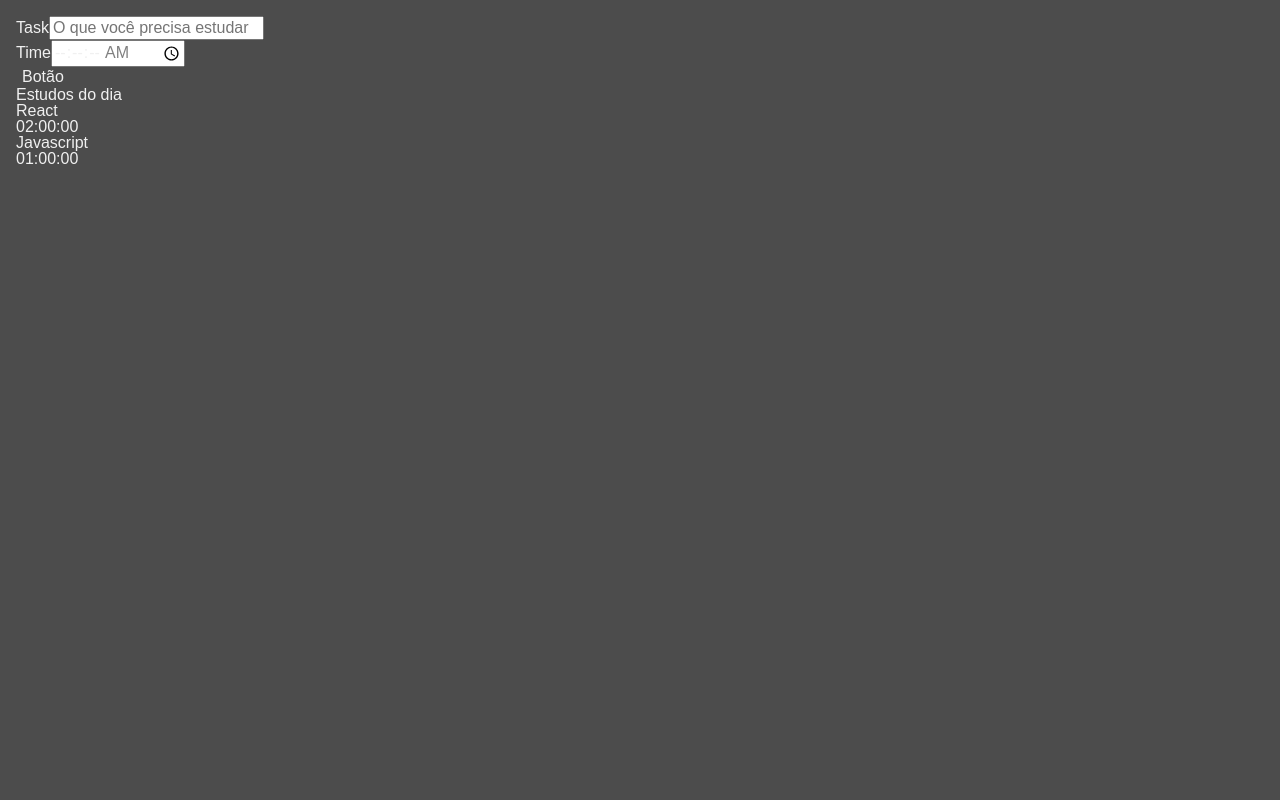
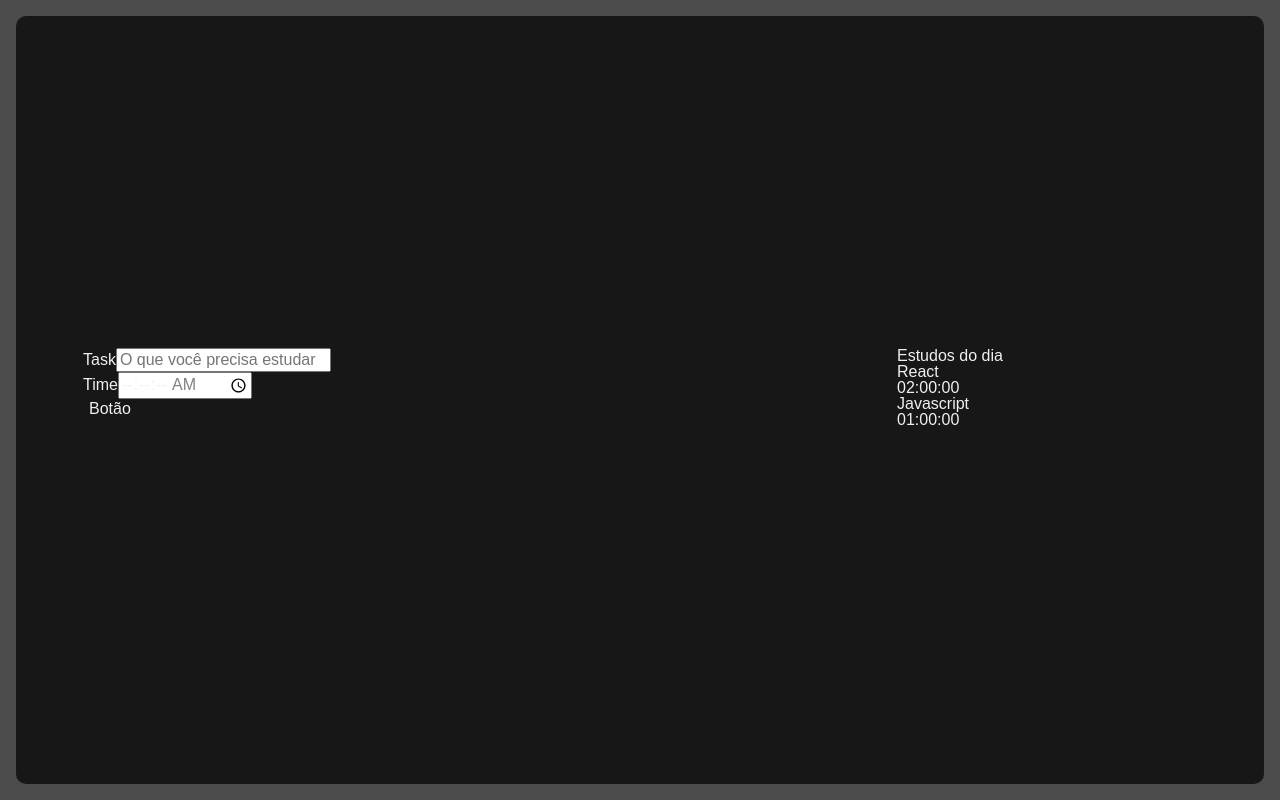
Before and after one commit to RenanTRS/studies, a React (Vite) app: page / in a window 1280 px wide. Built offline with nearby package versions, Linux system fonts and the light colour scheme.

Commit message:
add app style

```diff
--- a/src/App.tsx
+++ b/src/App.tsx
@@ -1,9 +1,10 @@
 import { Form } from "./components/Form"
 import { List } from "./components/List"
 
+import './style.scss'
 function App() {
   return (
-    <div className="App">
+    <div className="AppStyle">
       <Form />
       <List />
     </div>
--- /dev/null
+++ b/src/style.scss
@@ -0,0 +1,30 @@
+.AppStyle {
+    display: grid;
+    grid-template-rows: min-content min-content auto;
+    grid-template-areas:
+    "nova-tarefa"
+    "cronometro"
+    "tarefas"
+    ;
+    row-gap: 24px;
+    min-width: 320px;
+    min-height: calc(100vh - 32px);
+    width: 100%;
+    padding: 32px;
+    box-sizing: border-box;
+    border-radius: 10px;
+    background-color: #171717;
+
+    @media screen and (min-width:1280px)  {
+      grid-template-areas:
+      "nova-tarefa tarefas"
+      "cronometro tarefas"
+      ;
+      column-gap: 64px;
+      grid-template-rows: min-content min-content;
+      grid-template-columns: 750px 300px;
+      justify-content: center;
+      align-content: center;
+      padding: 64px;
+    }
+  }
```
